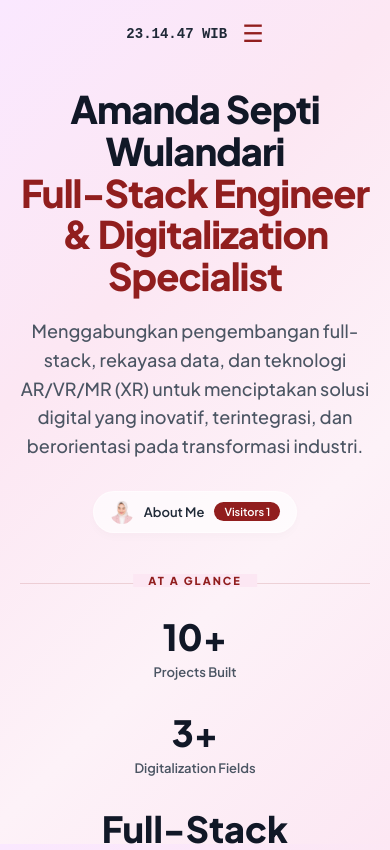
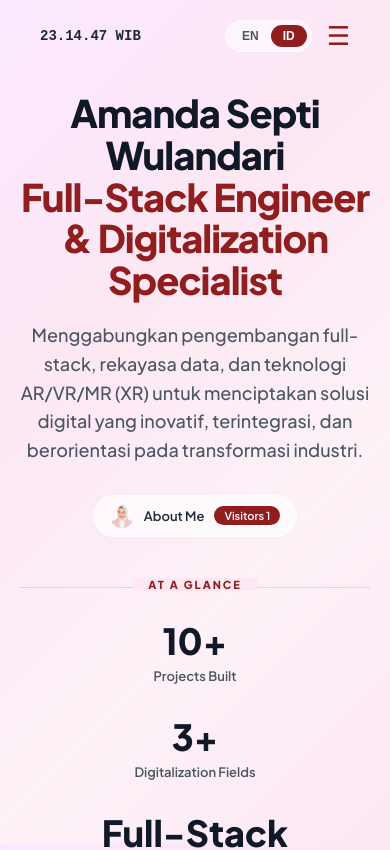
Before and after one commit to amandaseptiw/portofolio-amanda, a React (Vite) app: page / in a window 390 px wide. Shown: the top 850 px of the page. Built offline with nearby package versions, Linux system fonts and the light colour scheme; a web font is replaced by a local one.

Commit message:
Update: Perbaikan dan penyesuaian terbaru

```diff
--- a/src/App.css
+++ b/src/App.css
@@ -1461,25 +1461,37 @@ nav.glass-nav button.active {
   display: none; /* Sembunyikan secara default di laptop/PC */
 }
 
+.right-controls {
+  display: flex;
+  align-items: center;
+  gap: 15px; /* Memberi jarak antara bahasa dan hamburger */
+}
+
 .mobile-menu-wrapper {
-  display: contents; /* MAGIC: Mempertahankan layout flexbox asli di desktop! */
+  display: contents; /* Mempertahankan layout asli di desktop */
 }
 
 /* Pengaturan Khusus untuk Layar HP / Tablet Kecil */
 @media (max-width: 850px) {
   .top-header {
-    position: relative; /* Agar menu menempel pas di bawah header */
+    position: relative;
+    justify-content: space-between; /* Jam di kiri, Bahasa & Hamburger di kanan */
+  }
+
+  .desktop-only {
+    display: none; /* Menyembunyikan teks 'Asia/Jakarta' di layar kecil */
   }
 
   .hamburger-btn {
     display: block;
     background: transparent;
     border: none;
-    font-size: 24px;
+    font-size: 26px;
     color: var(--maroon);
     cursor: pointer;
     z-index: 101;
     transition: 0.3s ease;
+    padding: 0;
   }
 
   .hamburger-btn:hover {
@@ -1500,9 +1512,8 @@ nav.glass-nav button.active {
     border-radius: 0 0 20px 20px;
     border-bottom: 1px solid var(--glass-border);
     box-shadow: 0 15px 40px rgba(145, 30, 30, 0.15);
-    gap: 20px;
-
-    /* Efek Animasi Sembunyi/Tampil */
+
+    /* Efek Animasi Dropdown */
     opacity: 0;
     visibility: hidden;
     transform: translateY(-20px);
@@ -1516,7 +1527,6 @@ nav.glass-nav button.active {
     transform: translateY(0);
   }
 
-  /* Rapikan Navigasi agar memanjang ke bawah di HP */
   .mobile-menu-wrapper .glass-nav {
     flex-direction: column;
     width: 100%;
@@ -1528,12 +1538,4 @@ nav.glass-nav button.active {
     padding: 12px;
     border-radius: 10px;
   }
-
-  /* Rapikan Jam dan Bahasa di HP */
-  .mobile-menu-wrapper .right-controls {
-    width: 100%;
-    justify-content: center;
-    padding-top: 15px;
-    border-top: 1px solid rgba(145, 30, 30, 0.1);
-  }
-}
+}
--- a/src/App.jsx
+++ b/src/App.jsx
@@ -1275,15 +1275,9 @@ const skillsData = [
 
       {/* 1. GLOBAL HEADER NAVIGASI */}
       <header className="top-header">
+
+        {/* Jam di Kiri */}
         <div className="time-display">{time || '11:45:58'} WIB</div>
-
-        {/* Tombol Hamburger (Hanya tampil di HP) */}
-        <button
-          className="hamburger-btn"
-          onClick={() => setIsMobileMenuOpen(!isMobileMenuOpen)}
-        >
-          {isMobileMenuOpen ? '✖' : '☰'}
-        </button>
 
         {/* Wrapper Menu untuk Layar Mobile */}
         <div className={`mobile-menu-wrapper ${isMobileMenuOpen ? 'open' : ''}`}>
@@ -1301,15 +1295,28 @@ const skillsData = [
               </button>
             ))}
           </nav>
-
-          <div className="right-controls">
-            <span className="timezone">Asia/Jakarta</span>
-            <div className="lang-switch">
-              <button className={lang === 'en' ? 'active' : ''} onClick={() => setLang('en')}>EN</button>
-              <button className={lang === 'id' ? 'active' : ''} onClick={() => setLang('id')}>ID</button>
-            </div>
+        </div>
+
+        {/* Kontrol Kanan (Bahasa & Hamburger berada di LUAR menu mobile) */}
+        <div className="right-controls">
+          {/* Teks Asia/Jakarta (Disembunyikan di HP agar tidak sempit) */}
+          <span className="timezone desktop-only">Asia/Jakarta</span>
+
+          {/* Pengubah Bahasa */}
+          <div className="lang-switch">
+            <button className={lang === 'en' ? 'active' : ''} onClick={() => setLang('en')}>EN</button>
+            <button className={lang === 'id' ? 'active' : ''} onClick={() => setLang('id')}>ID</button>
           </div>
+
+          {/* Tombol Hamburger (Hanya tampil di HP) */}
+          <button
+            className="hamburger-btn"
+            onClick={() => setIsMobileMenuOpen(!isMobileMenuOpen)}
+          >
+            {isMobileMenuOpen ? '✖' : '☰'}
+          </button>
         </div>
+
       </header>
 
       {/* 2. TAB MENU: DASHBOARD (HERO + ID CARD) */}
```
